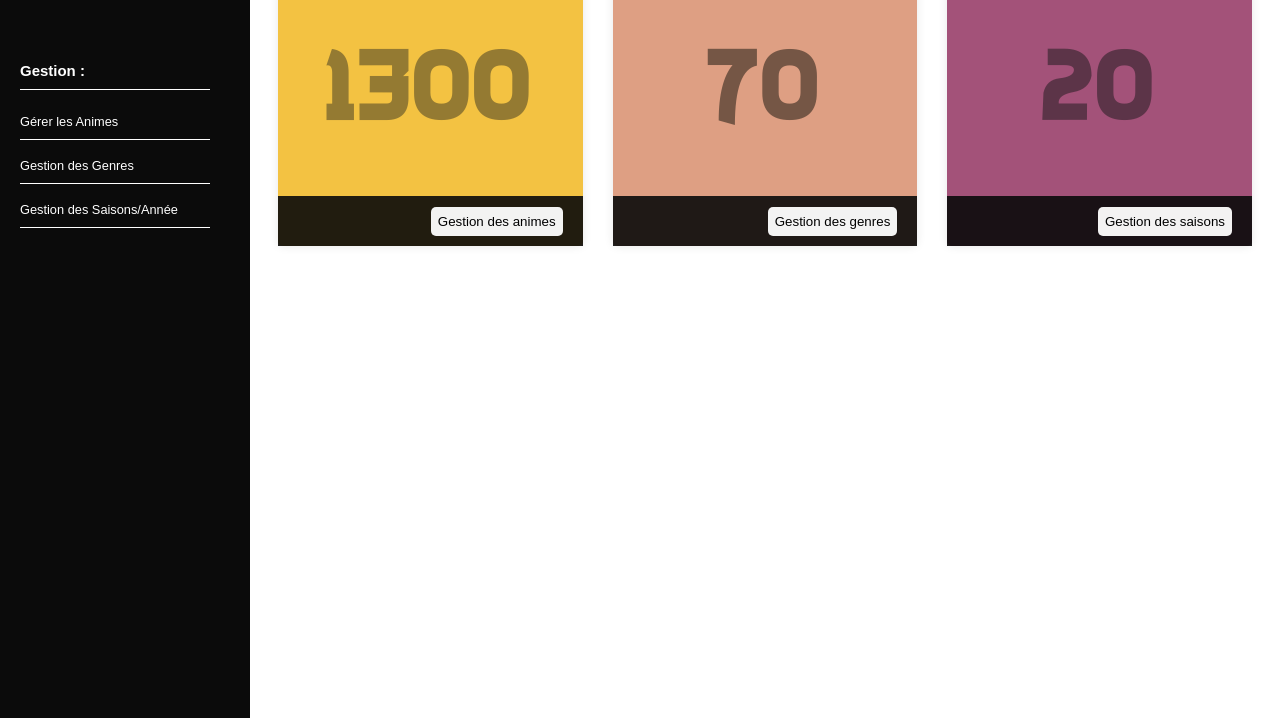
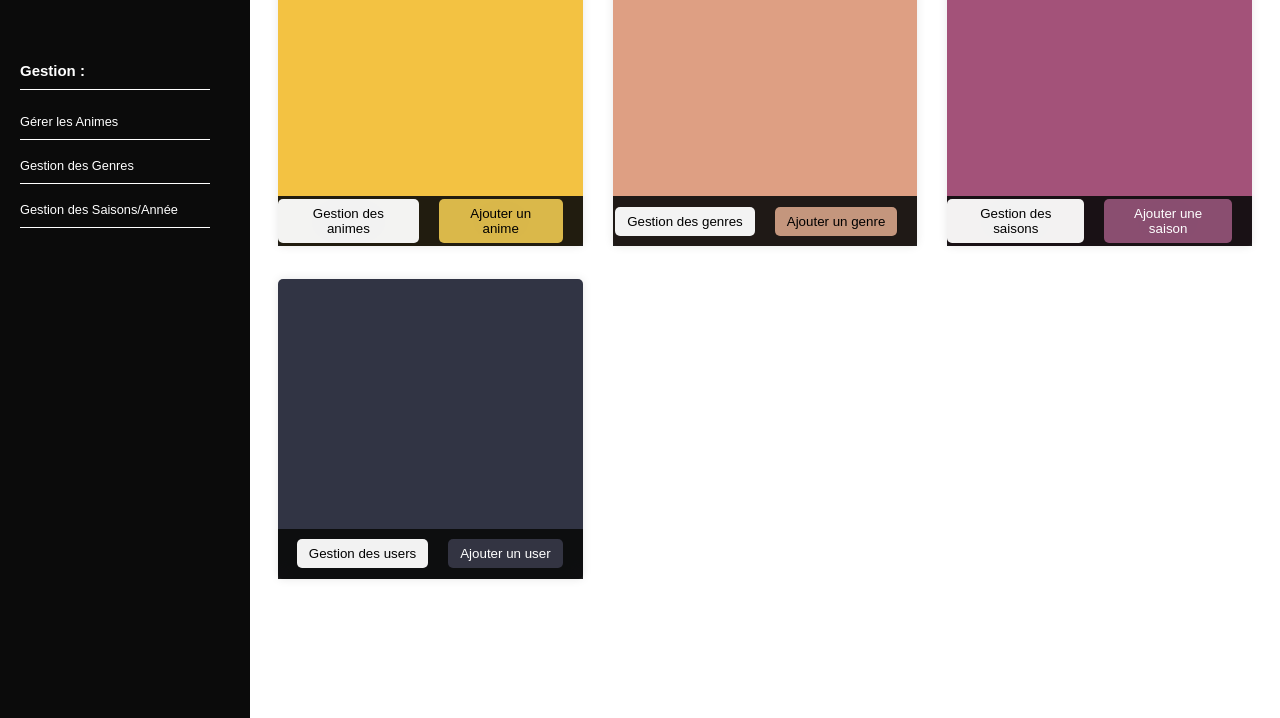
Before and after one commit to Hello-Sara/BreakAnime_Web, a React app in the folder app/: page /admin/dashboard in a window 1280 px wide. Shown: the part 82-800 px from the top of the page. Built offline with nearby package versions, Linux system fonts and the light colour scheme; some packages are replaced by stand-ins of ours; no server answers.

Commit message:
customized and added admin card footer buttons

```diff
--- a/app/src/admin/pages/dashboard/AdminHome.css
+++ b/app/src/admin/pages/dashboard/AdminHome.css
@@ -80,6 +80,11 @@
     background-color: #a35279;
 }
 
+.user-card {
+    background-color: #313444;
+}
+
+
 .admin-card {
     border-radius: 5px;
     box-shadow: 0 0 10px rgba(0, 0, 0, 0.1);
@@ -102,6 +107,7 @@
     justify-content: end;
     padding-right: 20px;
     align-items: center;
+    gap: 20px;
 }
 
 .admin-card-stats {
--- a/app/src/admin/pages/dashboard/AdminHome.js
+++ b/app/src/admin/pages/dashboard/AdminHome.js
@@ -1,16 +1,28 @@
-import React, { useEffect } from 'react';
+import React, { useEffect, useState } from 'react';
 import './AdminHome.css';
 import SecondaryBouton from '../../../components/atoms/secondary-bouton/SecondaryBouton';
 
 import LOGO from '../../../assets/logos/logo_VBlanc.png';
+import axios from 'axios';
 
 const AdminHome = () => {
+    const [stats, setStats] = useState(undefined);
+
+
     useEffect(() => {
+        axios.get('https://api.breakanime.ninja/api/admin/stats', {
+            headers: {
+                Authorization: `${localStorage.getItem('token')}`
+            }
+        })
+        .then(response => setStats(response.data))
+        .catch(error => console.error(error));
+
         document.body.classList.add('admin-home');
         return () => {
           document.body.classList.remove('admin-home');
         };
-    });
+    }, []);
 
     return (
         <div className="admin-container">
@@ -50,26 +62,38 @@ const AdminHome = () => {
                 <div className="admin-card-container">
                     <div className="admin-card anime-card">
                         <div className="admin-card-stats" style={{color: '#947a32'}}>
-                            <span>1300</span>
+                            <span>{stats?.animes}</span>
                         </div>
                         <div className="admin-card-footer">
-                            <SecondaryBouton name="Gestion des animes" style={{padding: '5px', "background-color": 'rgba(255, 255, 255, 0.95)', 'border': '2px solid transparent', 'border-radius': '5px', 'backdrop-filter': 'blur(40px)' }}/>
+                            <SecondaryBouton name="Gestion des animes" style={{padding: '5px 10px 5px 10px', "backgroundColor": 'rgba(255, 255, 255, 0.95)', 'border': '2px solid transparent', 'borderRadius': '5px', 'backdropFilter': 'blur(40px)' }}/>
+                            <SecondaryBouton name="Ajouter un anime" style={{padding: '5px 10px 5px 10px', "backgroundColor": 'rgba(229, 193, 79, 0.95)', 'border': '2px solid transparent', 'borderRadius': '5px', 'backdropFilter': 'blur(40px)' }}/>
                         </div>
                     </div>
                     <div className="admin-card genre-card">
                         <div className="admin-card-stats" style={{color: '#755645'}}>
-                            <span>70</span>
+                            <span>{stats?.genres}</span>
                         </div>
                         <div className="admin-card-footer">
-                            <SecondaryBouton name="Gestion des genres" style={{padding: '5px', "background-color": 'rgba(255, 255, 255, 0.95)', 'border': '2px solid transparent', 'border-radius': '5px', 'backdrop-filter': 'blur(40px)' }}/>
+                            <SecondaryBouton name="Gestion des genres" style={{padding: '5px 10px 5px 10px', "backgroundColor": 'rgba(255, 255, 255, 0.95)', 'border': '2px solid transparent', 'borderRadius': '5px', 'backdropFilter': 'blur(40px)' }}/>
+                            <SecondaryBouton name="Ajouter un genre" style={{padding: '5px 10px 5px 10px', "backgroundColor": 'rgba(206, 158, 131, 0.95)', 'border': '2px solid transparent', 'borderRadius': '5px', 'backdropFilter': 'blur(40px)' }}/>
                         </div>
                     </div>
                     <div className="admin-card season-card">
                         <div className="admin-card-stats" style={{color: '#5c3448'}}>
-                            <span>20</span>
+                        <span>{stats?.seasons}</span>
                         </div>
                         <div className="admin-card-footer">
-                            <SecondaryBouton name="Gestion des saisons" style={{padding: '5px', "background-color": 'rgba(255, 255, 255, 0.95)', 'border': '2px solid transparent', 'border-radius': '5px', 'backdrop-filter': 'blur(40px)' }}/>
+                            <SecondaryBouton name="Gestion des saisons" style={{padding: '5px 10px 5px 10px', "backgroundColor": 'rgba(255, 255, 255, 0.95)', 'border': '2px solid transparent', 'borderRadius': '5px', 'backdropFilter': 'blur(40px)' }}/>
+                            <SecondaryBouton name="Ajouter une saison" style={{padding: '5px 10px 5px 10px',"color": "#fff", "backgroundColor": 'rgba(145, 83, 119, 0.95)', 'border': '2px solid transparent', 'borderRadius': '5px', 'backdropFilter': 'blur(40px)' }}/>
+                        </div>
+                    </div>
+                    <div className="admin-card user-card">
+                        <div className="admin-card-stats" style={{color: '#5e658c'}}>
+                        <span>{stats?.users}</span>
+                        </div>
+                        <div className="admin-card-footer">
+                            <SecondaryBouton name="Gestion des users" style={{padding: '5px 10px 5px 10px', "backgroundColor": 'rgba(255, 255, 255, 0.95)', 'border': '2px solid transparent', 'borderRadius': '5px', 'backdropFilter': 'blur(40px)' }}/>
+                            <SecondaryBouton name="Ajouter un user" style={{padding: '5px 10px 5px 10px',"color": "#fff", "backgroundColor": 'rgba(54, 55, 70, 0.95)', 'border': '2px solid transparent', 'borderRadius': '5px', 'backdropFilter': 'blur(40px)' }}/>
                         </div>
                     </div>
                 </div>
--- a/app/src/admin/pages/login/AdminLogin.js
+++ b/app/src/admin/pages/login/AdminLogin.js
@@ -33,8 +33,6 @@ const AdminLogin = (props) => {
             //if (response.data.role === 1) {
                 localStorage.setItem('token', response.data.token);
                 navigate('/admin/dashboard');
-            //} else {
-                // Gérer le cas où l'utilisateur n'est pas un administrateur
             //}
         } catch (error) {
             console.error(error);
```
